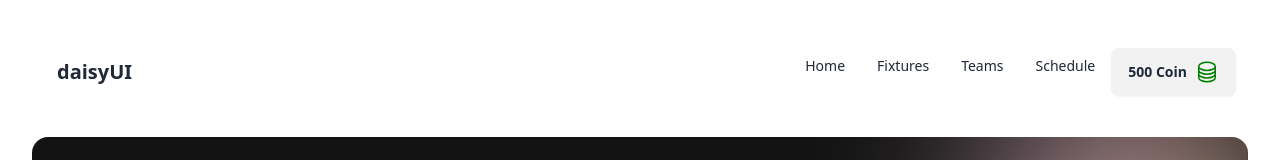
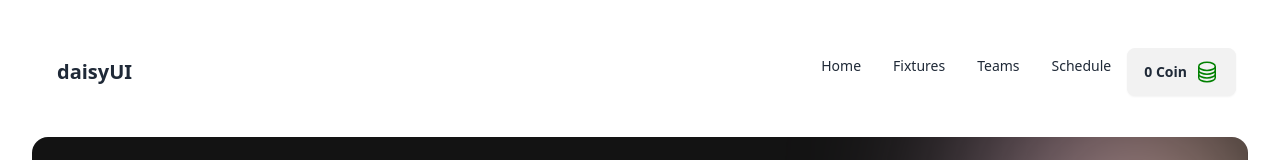
Before and after one commit to Bytes-Farabi/b10a7-dream-11-main, a React (Vite) app: page / in a window 1280 px wide. Shown: the top 160 px of the page. Built offline with nearby package versions, Linux system fonts and the light colour scheme.

Commit message:
onclick the credit increaseing

```diff
--- a/src/AllComponents/Selected/Selected.jsx
+++ b/src/AllComponents/Selected/Selected.jsx
@@ -1,7 +1,6 @@
 import PropTypes from "prop-types";
 
 const Selected = ({ selectedPlayer, handleDelete}) => {
-    console.log(handleDelete);
     return (
         <div>
             {selectedPlayer.map((plr) => (
--- a/src/App.jsx
+++ b/src/App.jsx
@@ -4,12 +4,12 @@ import './App.css'
 
 function App() {
 
-  const [credit, setCredit] = useState(500)
+  const [credit, setCredit] = useState(0)
 
   const [selectedPlayer, setSelectedPlayer] = useState([])
 
   const handleCredit = () =>{
-    console.log('credit clicked');
+    setCredit(prevCredit => prevCredit+10)
   }
 
 
@@ -35,7 +35,6 @@ function App() {
   }
 
   const handleSelectedPlayer = (player) =>{
-    console.log(player);
     const isExist = selectedPlayer.find((p) => p.id == player.id)
 
     if (isExist) {
```
